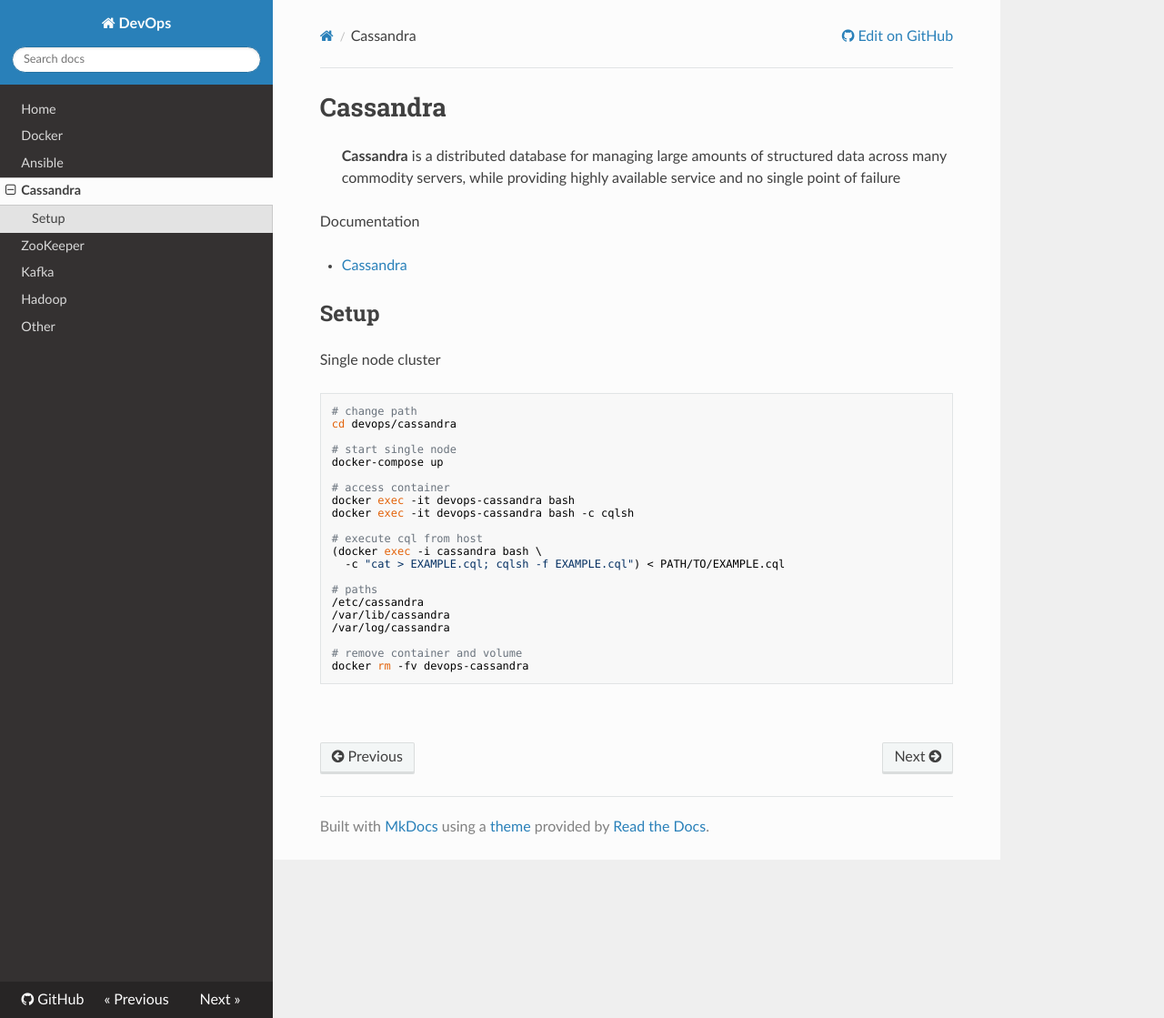
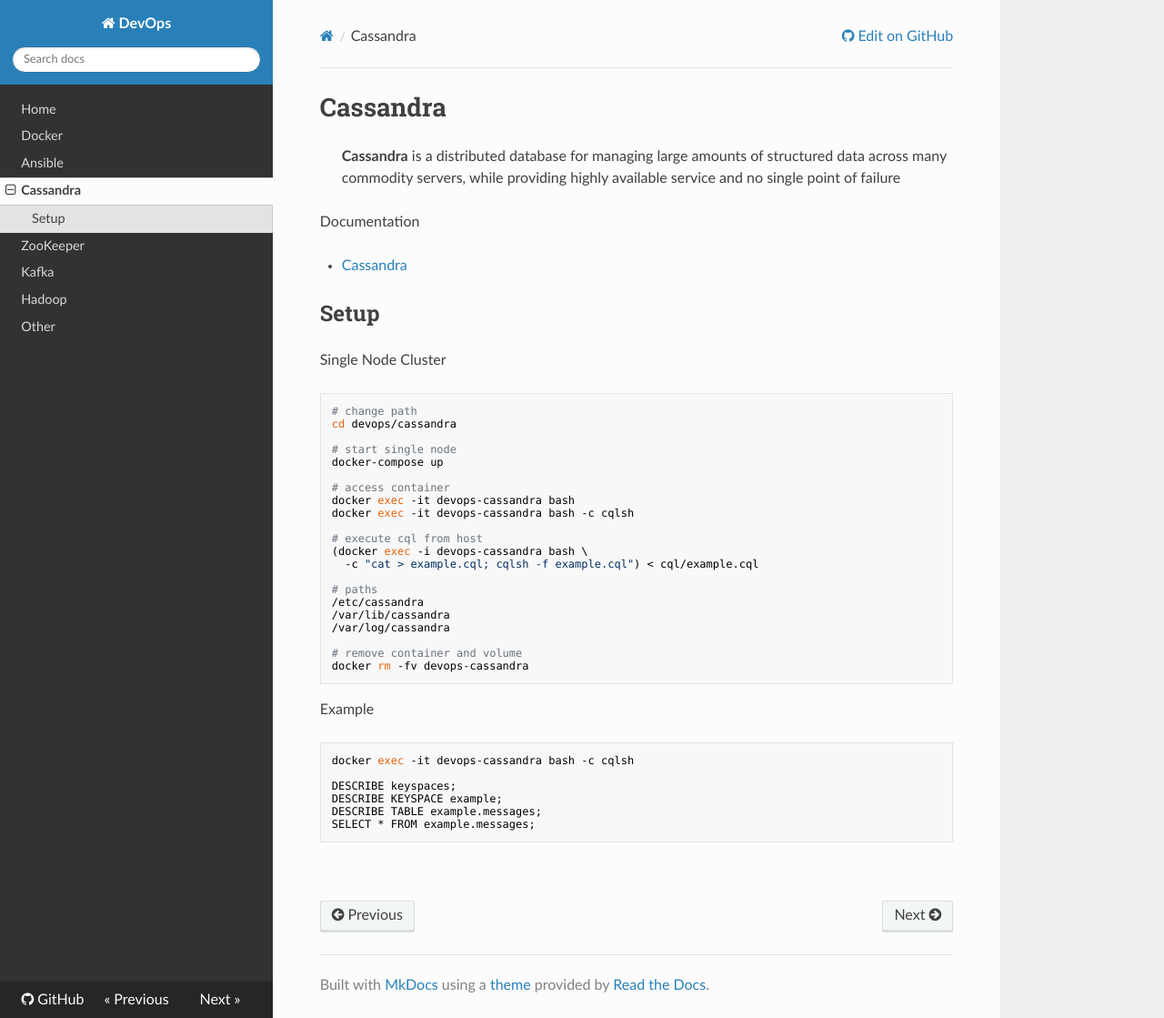
Before and after one commit to niqdev/devops, an MkDocs documentation site: the page built from docs/cassandra.md, in a window 1280 px wide and 1119 px high. Shown: the whole window at 91% size. Built offline with MkDocs 1.6.1, drawn with Linux system fonts in a browser that asks for light colours; nearby versions of some CDN libraries; old or Windows-style settings are respelled for this version of MkDocs.

Commit message:
cassandra: add cql example

````diff
--- a/docs/cassandra.md
+++ b/docs/cassandra.md
@@ -8,7 +8,7 @@ Documentation
 
 ## Setup
 
-Single node cluster
+Single Node Cluster
 ```bash
 # change path
 cd devops/cassandra
@@ -21,8 +21,8 @@ docker exec -it devops-cassandra bash
 docker exec -it devops-cassandra bash -c cqlsh
 
 # execute cql from host
-(docker exec -i cassandra bash \
-  -c "cat > EXAMPLE.cql; cqlsh -f EXAMPLE.cql") < PATH/TO/EXAMPLE.cql
+(docker exec -i devops-cassandra bash \
+  -c "cat > example.cql; cqlsh -f example.cql") < cql/example.cql
 
 # paths
 /etc/cassandra
@@ -33,4 +33,14 @@ docker exec -it devops-cassandra bash -c cqlsh
 docker rm -fv devops-cassandra
 ```
 
+Example
+```bash
+docker exec -it devops-cassandra bash -c cqlsh
+
+DESCRIBE keyspaces;
+DESCRIBE KEYSPACE example;
+DESCRIBE TABLE example.messages;
+SELECT * FROM example.messages;
+```
+
 <br>
````
Also changed, not shown: 2 other files.
